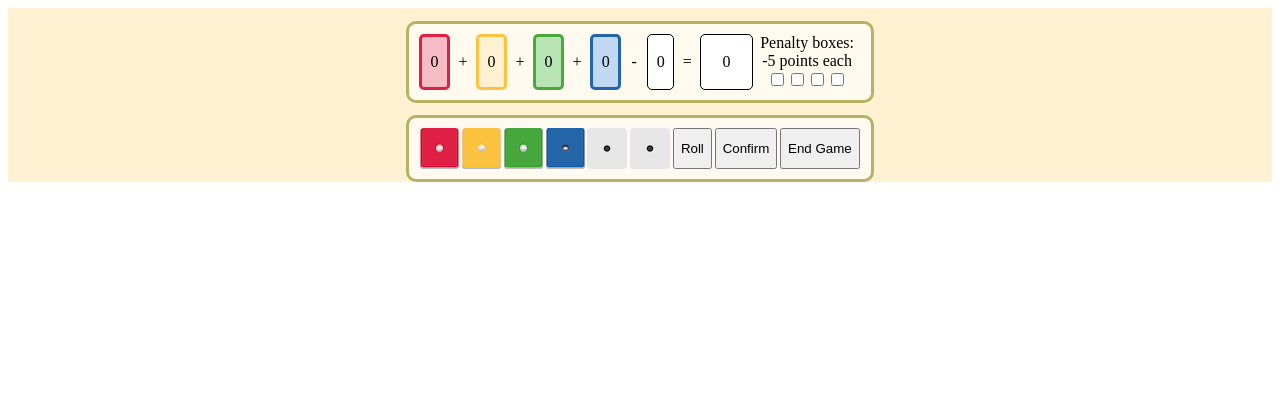
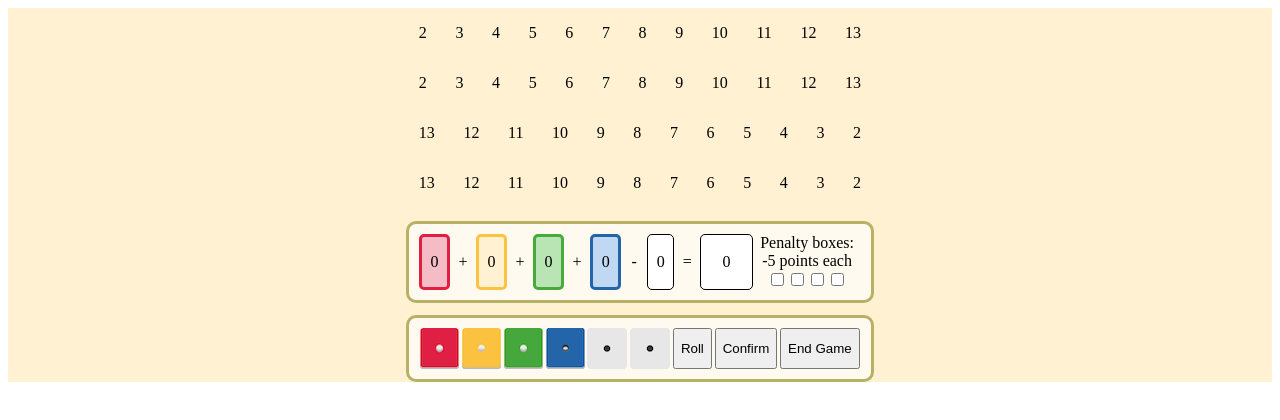
Before and after one commit to drmeloy/qwixx2, a React app: page / in a window 1280 px wide. Shown: the top 420 px of the page. Built offline with nearby package versions, Linux system fonts and the light colour scheme.

Commit message:
number boxes starting

```diff
--- a/src/components/Board/Board.jsx
+++ b/src/components/Board/Board.jsx
@@ -2,10 +2,12 @@ import React from 'react';
 import DiceDisplay from '../DiceDisplay/DiceDisplay';
 import styles from './Board.css';
 import ScoreDisplay from '../ScoreDisplay/ScoreDisplay';
+import NumberBoxes from '../NumberBoxes/NumberBoxes';
 
 export default function Board() {
   return (
     <main className={styles.Board}>
+      <NumberBoxes />
       <ScoreDisplay />
       <DiceDisplay />
     </main>
--- /dev/null
+++ b/src/components/NumberBoxes/NumberBoxes.css
@@ -0,0 +1,15 @@
+.NumberBoxes {
+  width: 35%;
+  display: flex;
+  flex-direction: column;
+
+  ul {
+    display: flex;
+    justify-content: space-between;
+    padding: 0;
+  }
+
+  li {
+    list-style: none;
+  }
+}
--- /dev/null
+++ b/src/components/NumberBoxes/NumberBoxes.jsx
@@ -0,0 +1,43 @@
+import React from 'react';
+import styles from './NumberBoxes.css';
+
+export default function NumberBoxes(){
+  const colors = ['red', 'yellow', 'green', 'blue'];
+  const generateRow = color => {
+    let numbers = [];
+    if(color === 'red' || color === 'yellow'){
+      for(let i = 2; i < 14; i++){
+        numbers.push(i);
+      }
+    }
+    else if(color === 'green' || color === 'blue'){
+      for(let i = 13; i > 1; i--){
+        numbers.push(i);
+      }
+    }
+    return numbers.map((num, i) => (
+      <li key={color + i}>
+        {num}
+      </li>
+    ));
+  };
+  const boxes = colors.map(color => generateRow(color));
+  console.log(boxes);
+
+  return (
+    <section className={styles.NumberBoxes}>
+      <ul>
+        {boxes[0]}
+      </ul>
+      <ul>
+        {boxes[1]}
+      </ul>
+      <ul>
+        {boxes[2]}
+      </ul>
+      <ul>
+        {boxes[3]}
+      </ul>
+    </section>
+  );
+}
```
Also changed, not shown: 1 other file (tests, documents, lock files or other folders).
